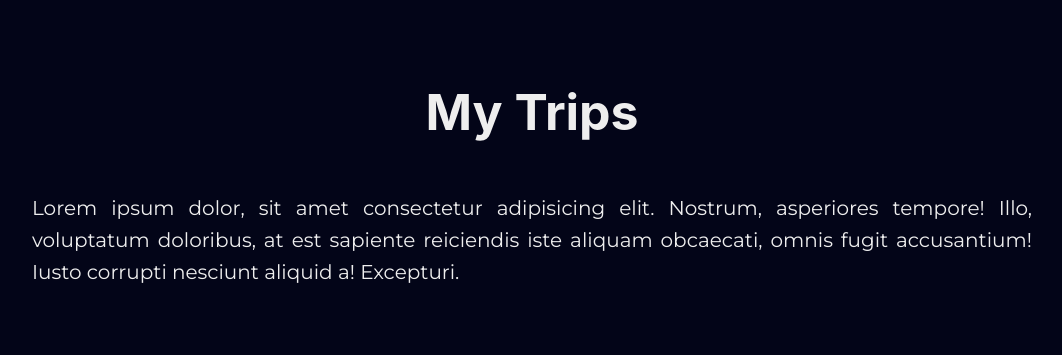
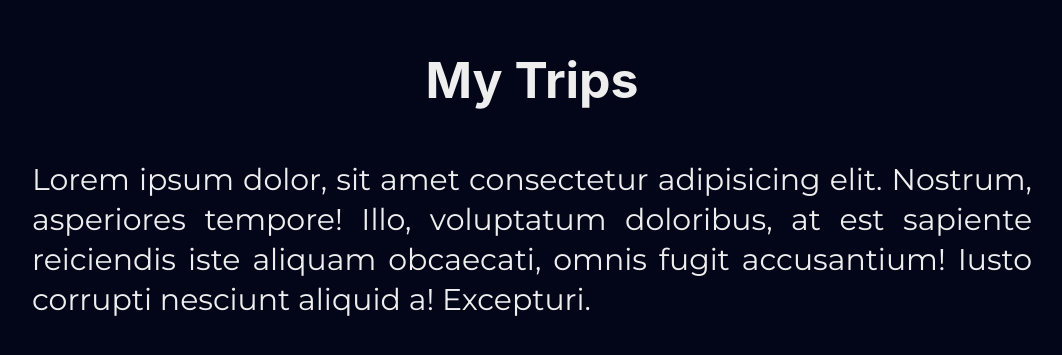
Before and after one commit to TakayukiKomatsu/NextJs-na-pratica-my-trips, a Next.js app: page /about in a window 1280 px wide. Shown: the part 215-570 px from the top of the page, without its empty margins (108-1170 px from the left). Built offline with nearby package versions, Linux system fonts and the light colour scheme.

Commit message:
feat: add more AboutTemplate styles

```diff
--- a/src/template/About/style.ts
+++ b/src/template/About/style.ts
@@ -20,7 +20,8 @@ export const Heading = styled.h1`
 export const Body = styled.div`
   p {
     text-align: justify;
-    line-height: 1.6;
+    line-height: 4rem;
+    font-size: var(--medium);
   }
   li {
     list-style-type: square;
```
